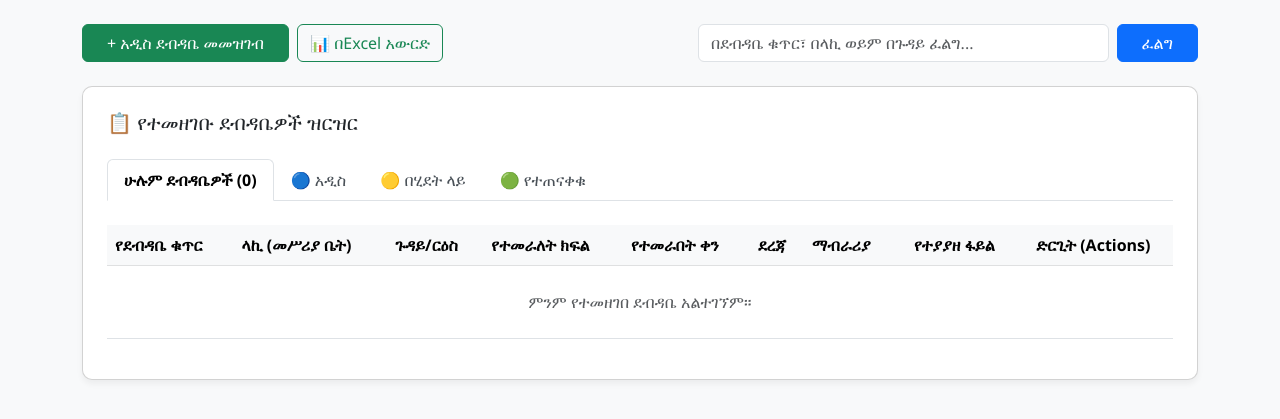
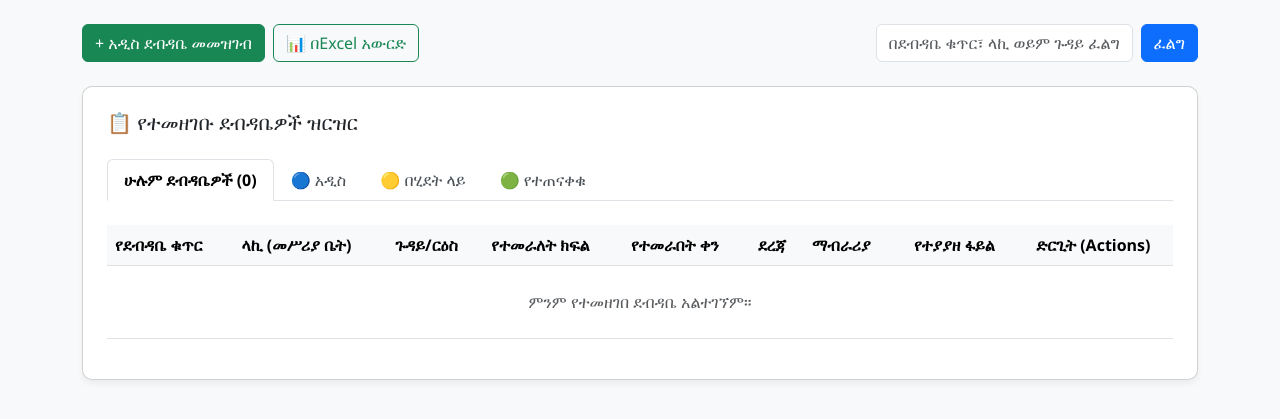
Before and after one commit to meskyase-gif/dts_project, a Django app: page / in a window 1280 px wide. Shown: the part 72-491 px from the top of the page. Run offline with Django 5.2, Linux system fonts and the light colour scheme; the visitor is signed in with stand-in values (Sample User, id 1); data that the repository does not hold is empty.

Commit message:
Clean up dashboard layout and buttons

```diff
--- a/letters/templates/letters/dashboard.html
+++ b/letters/templates/letters/dashboard.html
@@ -45,23 +45,27 @@
 
         <!-- የቁልፎች እና የፍለጋ ክፍል -->
         <div class="d-flex flex-wrap justify-content-between align-items-center gap-3 mb-4">
-            <div class="d-flex gap-2">
-                <a href="{% url 'create_letter' %}" class="btn btn-success px-4">+ አዲስ ደብዳቤ መመዝገብ</a>
-                <!-- የኤክሴል ማውረጃ ካለህ ሊንኩን እዚህ አስተካክለው -->
-                <a href="#" class="btn btn-outline-success">📊 በExcel አውርድ</a>
-            </div>
+    <div class="d-flex gap-2">
+        <!-- 1. አዲስ ደብዳቤ መመዝገቢያ በተን -->
+        <a href="{% url 'create_letter' %}" class="btn btn-success">
+            + አዲስ ደብዳቤ መመዝገብ
+        </a>
 
-            <!-- የፍለጋ ፎርም -->
-            <form action="{% url 'dashboard' %}" method="GET" class="d-flex gap-2" style="max-width: 500px; width: 100%;">
-                <input type="text" name="q" value="{{ request.GET.q|default:'' }}" class="form-control" placeholder="በደብዳቤ ቁጥር፣ በላኪ ወይም በጉዳይ ፈልግ...">
-                <button type="submit" class="btn btn-primary px-4">ፈልግ</button>
-                {% if request.GET.q %}
-                    <a href="{% url 'dashboard' %}" class="btn btn-secondary">አጽዳ</a>
-                {% endif %}
-            </form>
-        </div>
+        <!-- 2. በExcel አውርድ በተን -->
+        <a href="{% url 'export_excel' %}" class="btn btn-outline-success">
+            📊 በExcel አውርድ
+        </a>
+    </div>
 
-        <!-- ዋናው የይዘት ካርድ -->
+    <!-- 3. የፍለጋ (Search) ፎርም -->
+    <form method="get" action="{% url 'dashboard' %}" class="d-flex gap-2">
+        <input type="text" name="q" value="{{ search_query|default:'' }}" class="form-control" placeholder="በደብዳቤ ቁጥር፣ ላኪ ወይም ጉዳይ ፈልግ...">
+        <button type="submit" class="btn btn-primary">ፈልግ</button>
+    </form>
+</div>
+
+
+       <!-- ዋናው የይዘት ካርድ -->
         <div class="card p-4 bg-white mb-5">
             <h5 class="card-title mb-4">📋 የተመዘገቡ ደብዳቤዎች ዝርዝር</h5>
 
```
